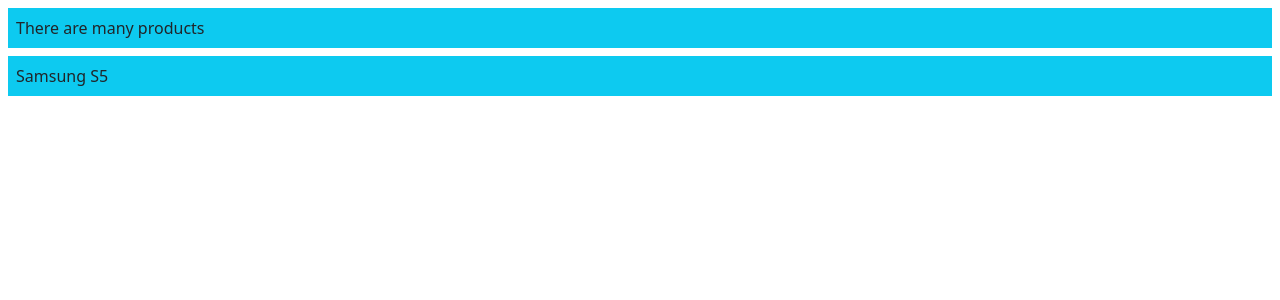
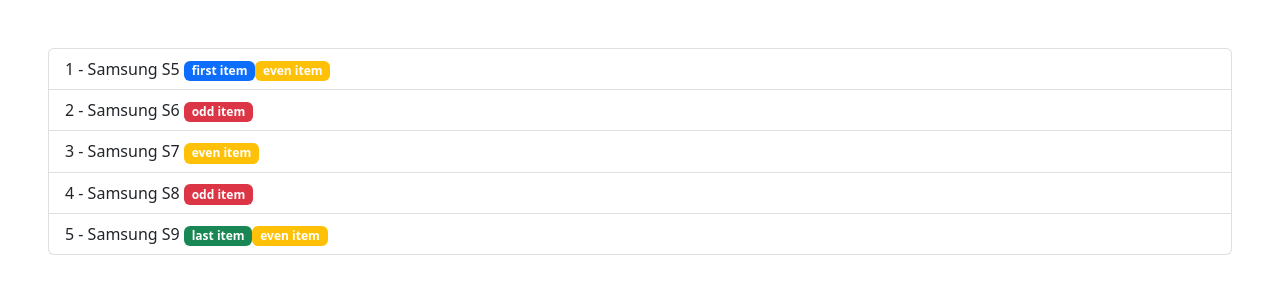
Before and after one commit to fatihdelice/learn-angular, an Angular app: page / in a window 1280 px wide. Shown: the top 300 px of the page. Built offline with nearby package versions, Linux system fonts and the light colour scheme.

Commit message:
NgFor added

```diff
--- a/src/app/product.component.html
+++ b/src/app/product.component.html
@@ -94,7 +94,7 @@
 
 <!-- {{ text | summary:15 }} -->
 
-<div class="bg-info m-2 p-2" [ngSwitch]="model.getProductCount()">
+<!-- <div class="bg-info m-2 p-2" [ngSwitch]="model.getProductCount()">
     <span *ngSwitchCase="0">There are no products</span>
     <span *ngSwitchCase="1">There are 1 products</span>
     <span *ngSwitchCase="2">There are 2 products</span>
@@ -106,4 +106,14 @@
     <span *ngSwitchCase="'Samsung S6'">Samsung S6</span>
     <span *ngSwitchCase="'Samsung S7'">Samsung S6</span>
     <span *ngSwitchDefault>Other Product</span>
-</div>
+</div> -->
+
+<ul class="list-group m-5">
+    <li *ngFor="let product of model.getProducts(); first as isFirst; last as isLast; odd as isOdd; even as isEven" class="list-group-item">
+        {{ product.id }} - {{product.name}}
+        <span *ngIf="isFirst" class="badge bg-primary">first item</span>
+        <span *ngIf="isLast" class="badge bg-success">last item</span>
+        <span *ngIf="isOdd" class="badge bg-danger">odd item</span>
+        <span *ngIf="isEven" class="badge bg-warning">even item</span>
+    </li>
+</ul>
```
Also changed, not shown: 1 other file (tests, documents, lock files or other folders).
